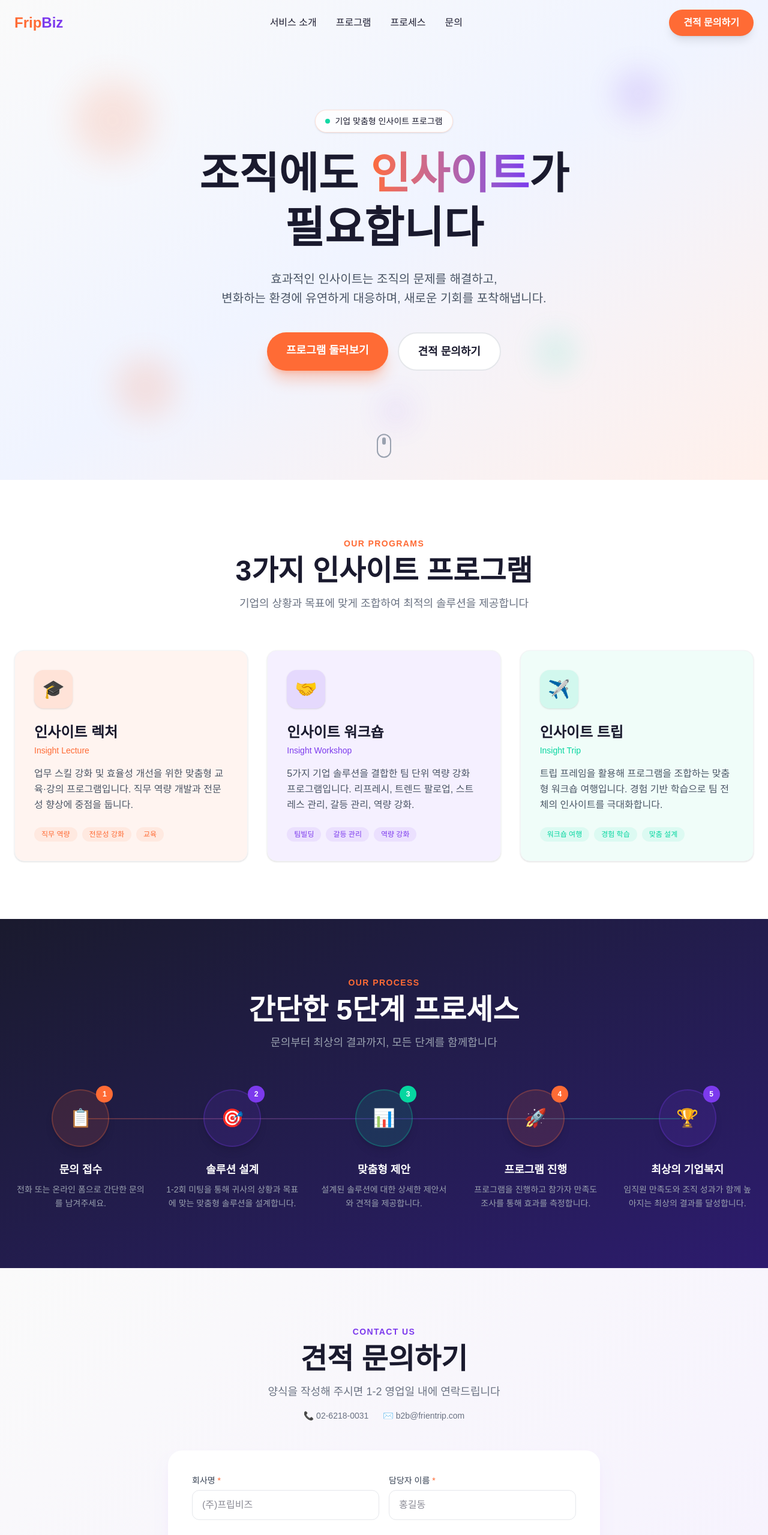
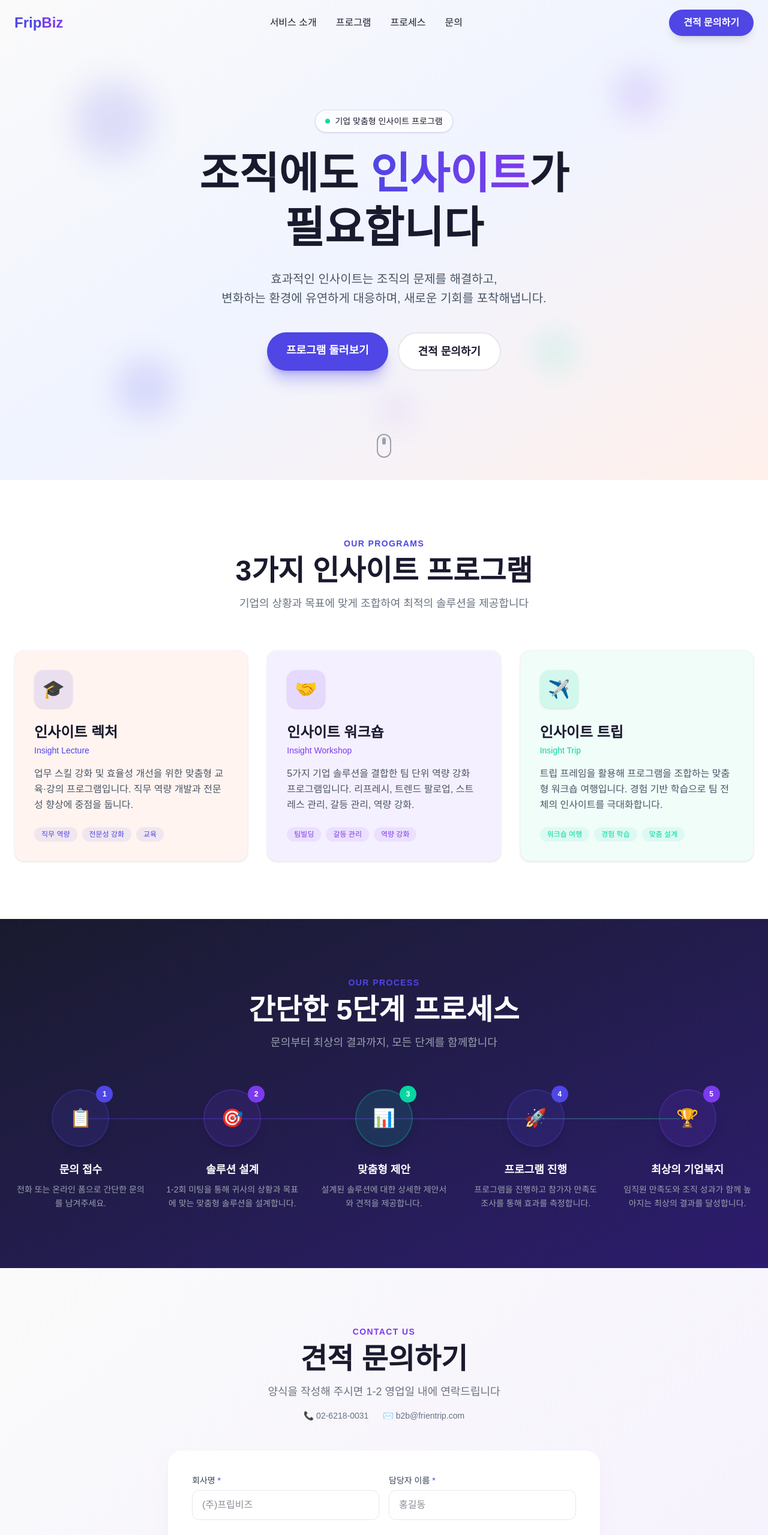
Before and after one commit to limleader/fripbiz-website-, a Next.js app: page / in a window 1280 px wide. Shown: the top 2559 px of the page at 60% size. Built offline with nearby package versions, Linux system fonts and the light colour scheme.

Commit message:
design: 메인 컬러 주황 → 인디고 블루 변경
- #FF6B35 → #4F46E5 (인디고)
- #e55a24 → #4338CA (인디고 hover)
- 전체 컴포넌트 일괄 적용

Co-Authored-By: Claude Sonnet 4.6 <noreply@anthropic.com>

```diff
--- a/src/app/globals.css
+++ b/src/app/globals.css
@@ -4,7 +4,7 @@
 @import url('https://fonts.googleapis.com/css2?family=Noto+Sans+KR:wght@300;400;500;700&display=swap');
 
 :root {
-  --color-primary: #FF6B35;
+  --color-primary: #4F46E5;
   --color-secondary: #7C3AED;
   --color-accent: #06D6A0;
   --color-bg: #FAFAFA;
--- a/src/components/ContactForm.tsx
+++ b/src/components/ContactForm.tsx
@@ -58,7 +58,7 @@ export default function ContactForm() {
     }
   };
 
-  const inputClass = "w-full px-4 py-3 rounded-xl border border-gray-200 focus:outline-none focus:border-[#FF6B35] focus:ring-2 focus:ring-[#FF6B35]/20 transition-all duration-200 bg-white text-[#1A1A2E]";
+  const inputClass = "w-full px-4 py-3 rounded-xl border border-gray-200 focus:outline-none focus:border-[#4F46E5] focus:ring-2 focus:ring-[#4F46E5]/20 transition-all duration-200 bg-white text-[#1A1A2E]";
 
   return (
     <section id="contact" className="py-24 bg-gradient-to-br from-[#FAFAFA] to-[#F5F0FF]">
@@ -101,7 +101,7 @@ export default function ContactForm() {
               <p className="text-gray-500">1-2 영업일 내에 담당자가 연락드리겠습니다.</p>
               <button
                 onClick={() => setStatus("idle")}
-                className="mt-6 text-[#FF6B35] font-medium hover:underline"
+                className="mt-6 text-[#4F46E5] font-medium hover:underline"
               >
                 새 문의 작성하기
               </button>
@@ -112,7 +112,7 @@ export default function ContactForm() {
               <div className="grid md:grid-cols-2 gap-4">
                 <div>
                   <label className="block text-sm font-medium text-gray-700 mb-1.5">
-                    회사명 <span className="text-[#FF6B35]">*</span>
+                    회사명 <span className="text-[#4F46E5]">*</span>
                   </label>
                   <input
                     type="text"
@@ -125,7 +125,7 @@ export default function ContactForm() {
                 </div>
                 <div>
                   <label className="block text-sm font-medium text-gray-700 mb-1.5">
-                    담당자 이름 <span className="text-[#FF6B35]">*</span>
+                    담당자 이름 <span className="text-[#4F46E5]">*</span>
                   </label>
                   <input
                     type="text"
@@ -142,7 +142,7 @@ export default function ContactForm() {
               <div className="grid md:grid-cols-2 gap-4">
                 <div>
                   <label className="block text-sm font-medium text-gray-700 mb-1.5">
-                    이메일 <span className="text-[#FF6B35]">*</span>
+                    이메일 <span className="text-[#4F46E5]">*</span>
                   </label>
                   <input
                     type="email"
@@ -155,7 +155,7 @@ export default function ContactForm() {
                 </div>
                 <div>
                   <label className="block text-sm font-medium text-gray-700 mb-1.5">
-                    전화번호 <span className="text-[#FF6B35]">*</span>
+                    전화번호 <span className="text-[#4F46E5]">*</span>
                   </label>
                   <input
                     type="tel"
@@ -181,8 +181,8 @@ export default function ContactForm() {
                       onClick={() => handleServiceToggle(option.label)}
                       className={`px-4 py-2 rounded-full text-sm font-medium border-2 transition-all duration-200 ${
                         formData.services.includes(option.label)
-                          ? "bg-[#FF6B35] border-[#FF6B35] text-white"
-                          : "bg-white border-gray-200 text-gray-600 hover:border-[#FF6B35]"
+                          ? "bg-[#4F46E5] border-[#4F46E5] text-white"
+                          : "bg-white border-gray-200 text-gray-600 hover:border-[#4F46E5]"
                       }`}
                     >
                       {option.label}
@@ -194,7 +194,7 @@ export default function ContactForm() {
               {/* 문의 내용 */}
               <div>
                 <label className="block text-sm font-medium text-gray-700 mb-1.5">
-                  문의 내용 <span className="text-[#FF6B35]">*</span>
+                  문의 내용 <span className="text-[#4F46E5]">*</span>
                 </label>
                 <textarea
                   className={`${inputClass} resize-none`}
@@ -217,7 +217,7 @@ export default function ContactForm() {
               <button
                 type="submit"
                 disabled={status === "loading"}
-                className="w-full bg-gradient-to-r from-[#FF6B35] to-[#7C3AED] text-white py-4 rounded-xl font-bold text-lg transition-all duration-200 hover:scale-[1.02] active:scale-[0.98] disabled:opacity-70 disabled:cursor-not-allowed shadow-xl shadow-orange-200"
+                className="w-full bg-gradient-to-r from-[#4F46E5] to-[#7C3AED] text-white py-4 rounded-xl font-bold text-lg transition-all duration-200 hover:scale-[1.02] active:scale-[0.98] disabled:opacity-70 disabled:cursor-not-allowed shadow-xl shadow-orange-200"
               >
                 {status === "loading" ? "전송 중..." : "문의 보내기 →"}
               </button>
--- a/src/components/Footer.tsx
+++ b/src/components/Footer.tsx
@@ -5,7 +5,7 @@ export default function Footer() {
         <div className="flex flex-col md:flex-row items-center justify-between gap-6">
           {/* 로고 */}
           <div>
-            <span className="text-2xl font-bold text-[#FF6B35]">
+            <span className="text-2xl font-bold text-[#4F46E5]">
               Frip<span className="text-[#7C3AED]">Biz</span>
             </span>
             <p className="text-sm mt-1 text-gray-500">
@@ -15,10 +15,10 @@ export default function Footer() {
 
           {/* 연락처 */}
           <div className="flex flex-col sm:flex-row gap-4 text-sm">
-            <a href="tel:02-6218-0031" className="hover:text-[#FF6B35] transition-colors">
+            <a href="tel:02-6218-0031" className="hover:text-[#4F46E5] transition-colors">
               📞 02-6218-0031
             </a>
-            <a href="mailto:b2b@frientrip.com" className="hover:text-[#FF6B35] transition-colors">
+            <a href="mailto:b2b@frientrip.com" className="hover:text-[#4F46E5] transition-colors">
               ✉️ b2b@frientrip.com
             </a>
           </div>
--- a/src/components/Header.tsx
+++ b/src/components/Header.tsx
@@ -32,7 +32,7 @@ export default function Header() {
     >
       <div className="max-w-7xl mx-auto px-6 py-4 flex items-center justify-between">
         {/* 로고 */}
-        <a href="#" className="text-2xl font-bold text-[#FF6B35]">
+        <a href="#" className="text-2xl font-bold text-[#4F46E5]">
           Frip<span className="text-[#7C3AED]">Biz</span>
         </a>
 
@@ -42,7 +42,7 @@ export default function Header() {
             <a
               key={item.href}
               href={item.href}
-              className="text-[#1A1A2E] hover:text-[#FF6B35] font-medium transition-colors duration-200"
+              className="text-[#1A1A2E] hover:text-[#4F46E5] font-medium transition-colors duration-200"
             >
               {item.label}
             </a>
@@ -52,7 +52,7 @@ export default function Header() {
         {/* CTA 버튼 */}
         <a
           href="#contact"
-          className="bg-[#FF6B35] hover:bg-[#e55a24] text-white px-6 py-2.5 rounded-full font-semibold transition-all duration-200 hover:scale-105 active:scale-95 shadow-lg"
+          className="bg-[#4F46E5] hover:bg-[#4338CA] text-white px-6 py-2.5 rounded-full font-semibold transition-all duration-200 hover:scale-105 active:scale-95 shadow-lg"
         >
           견적 문의하기
         </a>
--- a/src/components/Hero.tsx
+++ b/src/components/Hero.tsx
@@ -3,10 +3,10 @@
 import { motion } from "framer-motion";
 
 const floatingShapes = [
-  { size: 120, color: "#FF6B35", x: "10%", y: "20%", delay: 0 },
+  { size: 120, color: "#4F46E5", x: "10%", y: "20%", delay: 0 },
   { size: 80, color: "#7C3AED", x: "80%", y: "15%", delay: 0.5 },
   { size: 60, color: "#06D6A0", x: "70%", y: "70%", delay: 1 },
-  { size: 100, color: "#FF6B35", x: "15%", y: "75%", delay: 0.3 },
+  { size: 100, color: "#4F46E5", x: "15%", y: "75%", delay: 0.3 },
   { size: 40, color: "#7C3AED", x: "50%", y: "85%", delay: 0.8 },
 ];
 
@@ -45,7 +45,7 @@ export default function Hero() {
           initial={{ opacity: 0, y: 20 }}
           animate={{ opacity: 1, y: 0 }}
           transition={{ duration: 0.6 }}
-          className="inline-flex items-center gap-2 bg-white/80 backdrop-blur-sm border border-[#FF6B35]/20 rounded-full px-4 py-2 mb-6 shadow-sm"
+          className="inline-flex items-center gap-2 bg-white/80 backdrop-blur-sm border border-[#4F46E5]/20 rounded-full px-4 py-2 mb-6 shadow-sm"
         >
           <span className="w-2 h-2 rounded-full bg-[#06D6A0] animate-pulse" />
           <span className="text-sm font-medium text-[#1A1A2E]">기업 맞춤형 인사이트 프로그램</span>
@@ -59,7 +59,7 @@ export default function Hero() {
           className="text-5xl md:text-7xl font-bold text-[#1A1A2E] leading-tight mb-6"
         >
           조직에도{" "}
-          <span className="bg-gradient-to-r from-[#FF6B35] to-[#7C3AED] bg-clip-text text-transparent">
+          <span className="bg-gradient-to-r from-[#4F46E5] to-[#7C3AED] bg-clip-text text-transparent">
             인사이트
           </span>
           가<br />필요합니다
@@ -86,13 +86,13 @@ export default function Hero() {
         >
           <a
             href="#services"
-            className="bg-[#FF6B35] hover:bg-[#e55a24] text-white px-8 py-4 rounded-full font-semibold text-lg transition-all duration-200 hover:scale-105 active:scale-95 shadow-xl shadow-[#FF6B35]/30"
+            className="bg-[#4F46E5] hover:bg-[#4338CA] text-white px-8 py-4 rounded-full font-semibold text-lg transition-all duration-200 hover:scale-105 active:scale-95 shadow-xl shadow-[#4F46E5]/30"
           >
             프로그램 둘러보기
           </a>
           <a
             href="#contact"
-            className="bg-white hover:bg-gray-50 text-[#1A1A2E] border-2 border-gray-200 px-8 py-4 rounded-full font-semibold text-lg transition-all duration-200 hover:scale-105 active:scale-95 hover:border-[#FF6B35]"
+            className="bg-white hover:bg-gray-50 text-[#1A1A2E] border-2 border-gray-200 px-8 py-4 rounded-full font-semibold text-lg transition-all duration-200 hover:scale-105 active:scale-95 hover:border-[#4F46E5]"
           >
             견적 문의하기
           </a>
--- a/src/components/Process.tsx
+++ b/src/components/Process.tsx
@@ -8,7 +8,7 @@ const steps = [
     title: "문의 접수",
     description: "전화 또는 온라인 폼으로 간단한 문의를 남겨주세요.",
     icon: "📋",
-    color: "#FF6B35",
+    color: "#4F46E5",
   },
   {
     number: "02",
@@ -29,7 +29,7 @@ const steps = [
     title: "프로그램 진행",
     description: "프로그램을 진행하고 참가자 만족도 조사를 통해 효과를 측정합니다.",
     icon: "🚀",
-    color: "#FF6B35",
+    color: "#4F46E5",
   },
   {
     number: "05",
@@ -52,7 +52,7 @@ export default function Process() {
           transition={{ duration: 0.6 }}
           className="text-center mb-16"
         >
-          <span className="text-[#FF6B35] font-semibold text-sm uppercase tracking-widest mb-3 block">
+          <span className="text-[#4F46E5] font-semibold text-sm uppercase tracking-widest mb-3 block">
             Our Process
           </span>
           <h2 className="text-4xl md:text-5xl font-bold text-white mb-4">
@@ -66,7 +66,7 @@ export default function Process() {
         {/* 타임라인 */}
         <div className="relative">
           {/* 연결선 */}
-          <div className="hidden md:block absolute top-12 left-[10%] right-[10%] h-0.5 bg-gradient-to-r from-[#FF6B35] via-[#7C3AED] to-[#06D6A0] opacity-30" />
+          <div className="hidden md:block absolute top-12 left-[10%] right-[10%] h-0.5 bg-gradient-to-r from-[#4F46E5] via-[#7C3AED] to-[#06D6A0] opacity-30" />
 
           <div className="grid md:grid-cols-5 gap-8">
             {steps.map((step, index) => (
--- a/src/components/Services.tsx
+++ b/src/components/Services.tsx
@@ -10,7 +10,7 @@ const services = [
     subtitle: "Insight Lecture",
     description: "업무 스킬 강화 및 효율성 개선을 위한 맞춤형 교육·강의 프로그램입니다. 직무 역량 개발과 전문성 향상에 중점을 둡니다.",
     tags: ["직무 역량", "전문성 강화", "교육"],
-    color: "#FF6B35",
+    color: "#4F46E5",
     bgColor: "#FFF4F0",
   },
   {
@@ -60,7 +60,7 @@ export default function Services() {
           transition={{ duration: 0.6 }}
           className="text-center mb-16"
         >
-          <span className="text-[#FF6B35] font-semibold text-sm uppercase tracking-widest mb-3 block">
+          <span className="text-[#4F46E5] font-semibold text-sm uppercase tracking-widest mb-3 block">
             Our Programs
           </span>
           <h2 className="text-4xl md:text-5xl font-bold text-[#1A1A2E] mb-4">
```
Also changed, not shown: src/app/programs/[id]/page.tsx (+5 -5 lines), src/app/programs/page.tsx (+4 -4 lines).
